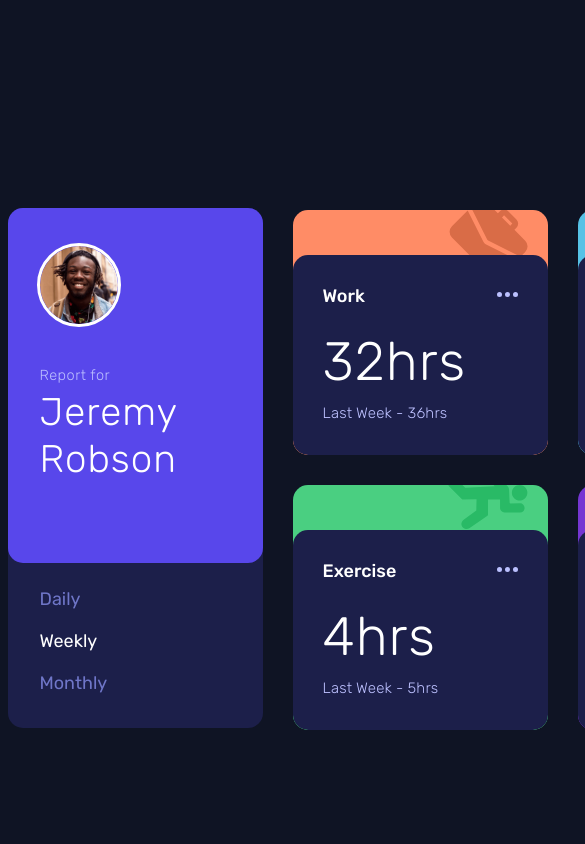
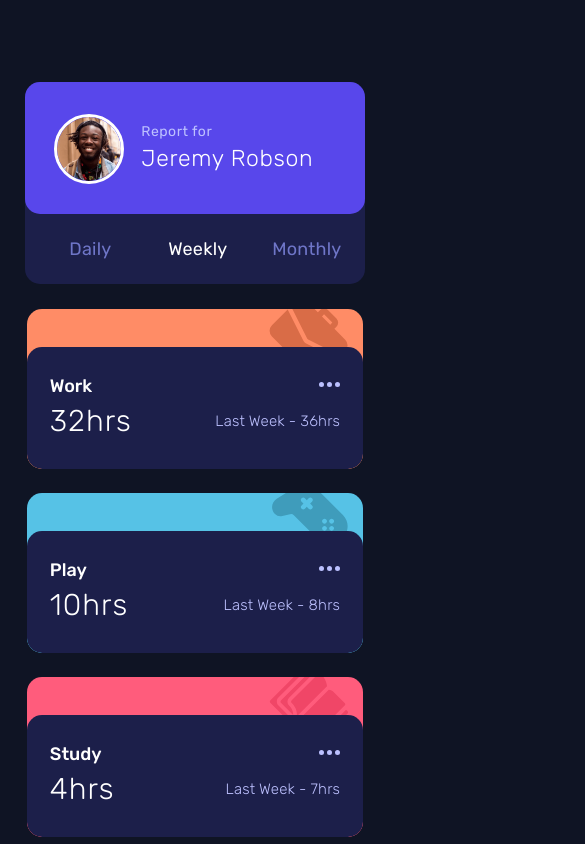
Before and after one commit to MaximilianoDanielGarcia/FrontendMentor, a React (Vite) app in the folder time-tracking-dashboard/: page / in a window 390 px wide. Shown: the top 844 px of the page, 585 px wide, since content can reach past the window. Built offline with nearby package versions, Linux system fonts and the light colour scheme.

Commit message:
responsive design

```diff
--- a/time-tracking-dashboard/src/App.css
+++ b/time-tracking-dashboard/src/App.css
@@ -18,3 +18,37 @@
   margin-top: 275px;
 
 }
+
+@media screen and (width <= 900px) {
+
+  .container {
+    margin-left: 270px;
+  }
+
+  .box-container {
+    grid-template-columns: 1fr 1fr;
+    column-gap: 234px;
+  }
+}
+
+@media screen and (width <= 600px) {
+
+  .container {
+    place-items: center;
+    grid-template-columns: 1fr;
+    min-width: 375px;
+    width: 100%;
+    height: 100%;
+    margin-left: 0px;
+  }
+
+  .box-container {
+    grid-template-columns: 1fr;
+    column-gap: 0px;
+    width: 88%;
+    min-width: 325px;
+    row-gap: 184px;
+    margin-top: 200px;
+    padding-bottom: 70px;
+  }
+}
--- a/time-tracking-dashboard/src/components/box-hours/box-hours.css
+++ b/time-tracking-dashboard/src/components/box-hours/box-hours.css
@@ -55,6 +55,14 @@
         cursor: pointer;
     }
 
+    & .datetime {
+        display: flex;
+        justify-content: space-between;
+        flex-direction: column;
+        align-items: start;
+        gap: 10px;
+        width: 100%;
+    }
 }
 
 .box-header {
@@ -74,7 +82,68 @@
         padding-bottom: 3px;
     }
 
-    & picture img:hover{
+    & picture img svg:hover{
+       fill: white;
        color: white;
     }
 }
+
+@media screen and (width <= 900px) {
+    .box-back {
+        min-width: 300px;
+        width: 300px;
+        margin-left: -390px;
+        margin-top: -180px;
+    }
+}
+
+@media screen and (width <= 600px){
+
+    .box-back {
+        border-radius: 15px;
+        min-width: 325px;
+        height: 100%;
+        width: 98%;
+        min-height: 160px;
+        margin-left: 0px;
+        margin-top: -190px;
+        text-align: end;
+        overflow: hidden;
+
+        & img {
+            margin-top: -10px;
+            margin-right: 15px;
+        }
+    }
+
+    .box-front {
+        gap: 0px;
+        min-height: 122px;
+        height: 122px;
+        border-radius: 15px;
+        padding: 28px 23px;
+
+        & p {
+            font-size: 15px;
+            letter-spacing: 0.2px;
+        }
+
+        & .hours {
+            font-size: 30px;
+            letter-spacing: 1px;
+            color: white;
+        }
+
+        & .datetime {
+            display: flex;
+            flex-direction: row;
+            justify-content: space-between;
+            align-items: center;
+            width: 100%;
+        }
+    }
+
+    .box-header {
+        padding-bottom: 6px;
+    }
+}
--- a/time-tracking-dashboard/src/components/box-hours/box-hours.jsx
+++ b/time-tracking-dashboard/src/components/box-hours/box-hours.jsx
@@ -12,6 +12,7 @@ export function BoxHours ({hoursdata, timeFrame}) {
                         <img src="../src/assets/images/icon-ellipsis.svg" alt="Ellipsis icon" />
                     </picture>
                 </div>
+                <div className='datetime'>
                     <p className="hours">{hoursdata.timeframes[timeFrame].current}hrs</p>
                     {
                         timeFrame === "daily" ?
@@ -20,5 +21,6 @@ export function BoxHours ({hoursdata, timeFrame}) {
                     }
                 </div>
             </div>
+        </div>
     )
 }
--- a/time-tracking-dashboard/src/components/box-user/box-user.css
+++ b/time-tracking-dashboard/src/components/box-user/box-user.css
@@ -85,3 +85,88 @@
         color: white;
     }
 }
+
+@media screen and (width <= 900px) {
+    .user-container {
+        padding: 34px 32px;
+        width: 255px;
+        min-height: 800px;
+        min-width: 300px;
+        margin-left: -525px;
+        margin-top: 92px;
+    }
+}
+
+@media screen and (width <= 600px){
+
+    .user-container {
+        padding: 24px 32px;
+        width:  87%;
+        min-width: 87%;
+        min-height: 202px;
+        margin-left: 0px;
+        margin-top: 82px;
+    }
+
+    .user-info {
+        padding: 33px 19px;
+        flex-direction: row;
+        height: 132px;
+        align-items: center;
+        border-radius: 15px;
+
+        & picture {
+            padding-right: 12px;
+            padding-bottom: 0px;
+            margin-left: 10px;
+            margin-top: 5px;
+        }
+
+        & picture img{
+            width: 70px;
+            border: 3px solid white;
+            border-radius: 50%;
+        }
+
+        & > div {
+            display: flex;
+            flex-direction: column;
+            align-items: start;
+            justify-content: flex-start;
+            gap: 2px;
+        }
+
+        & p {
+            font-size: 14px;
+            letter-spacing: 0.5px;
+            font-weight: 400;
+        }
+
+        & h1 {
+            font-size: 23px;
+            letter-spacing: 0.7px;
+            line-height: 32px;
+        }
+    }
+
+    .frecuency {
+        width: 100%;
+        height: 100%;
+    }
+
+    .frecuency ul {
+        flex-direction: row;
+        justify-content: space-around;
+        gap: 45px;
+        padding-left: 12px;
+
+        & li:nth-child(2){
+            padding-left: 12px;
+        }
+
+        & li a {
+            font-size: 18px;
+            letter-spacing: 0.2px;
+        }
+    }
+}
--- a/time-tracking-dashboard/src/components/box-user/box-user.jsx
+++ b/time-tracking-dashboard/src/components/box-user/box-user.jsx
@@ -2,7 +2,7 @@ import './box-user.css';
 
 export function BoxUser({ setTimeFrame, timeFrame }) {
 
-    function handleClick(e){
+    function handleClick(e) {
         console.log(e.target.name);
         setTimeFrame(e.target.name);
     }
@@ -13,14 +13,16 @@ export function BoxUser({ setTimeFrame, timeFrame }) {
                 <picture>
                     <img src="../src/assets/images/image-jeremy.png" alt="Jeremy Robson photo" />
                 </picture>
-                <p>Report for</p>
-                <h1>Jeremy Robson</h1>
+                <div>
+                    <p>Report for</p>
+                    <h1>Jeremy Robson</h1>
+                </div>
             </div>
             <div className='frecuency'>
                 <ul>
-                    <li><a name="daily" className={ timeFrame === "daily" ? 'active' : ''} onClick={handleClick}>Daily</a></li>
-                    <li><a name="weekly" className={ timeFrame === "weekly" ? 'active' : ''} onClick={handleClick}>Weekly</a></li>
-                    <li><a name="monthly" className={ timeFrame === "monthly" ? 'active' : ''} onClick={handleClick}>Monthly</a></li>
+                    <li><a name="daily" className={timeFrame === "daily" ? 'active' : ''} onClick={handleClick}>Daily</a></li>
+                    <li><a name="weekly" className={timeFrame === "weekly" ? 'active' : ''} onClick={handleClick}>Weekly</a></li>
+                    <li><a name="monthly" className={timeFrame === "monthly" ? 'active' : ''} onClick={handleClick}>Monthly</a></li>
                 </ul>
             </div>
         </section>
```
Lines whose indentation alone changed are shown as unchanged.
